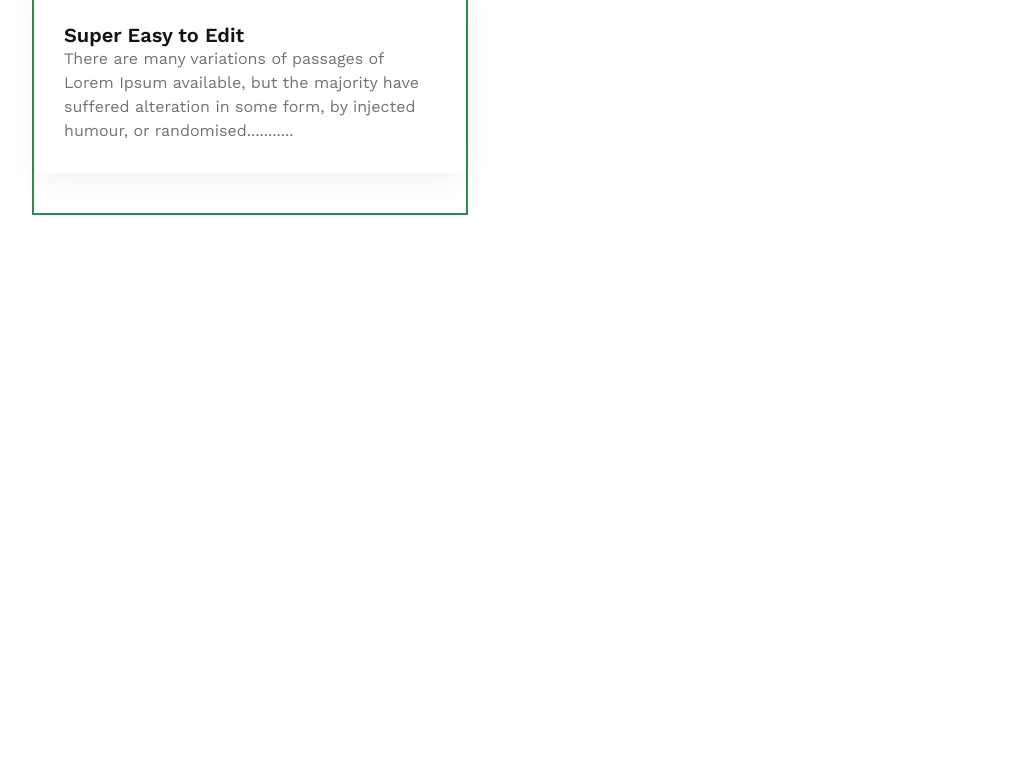
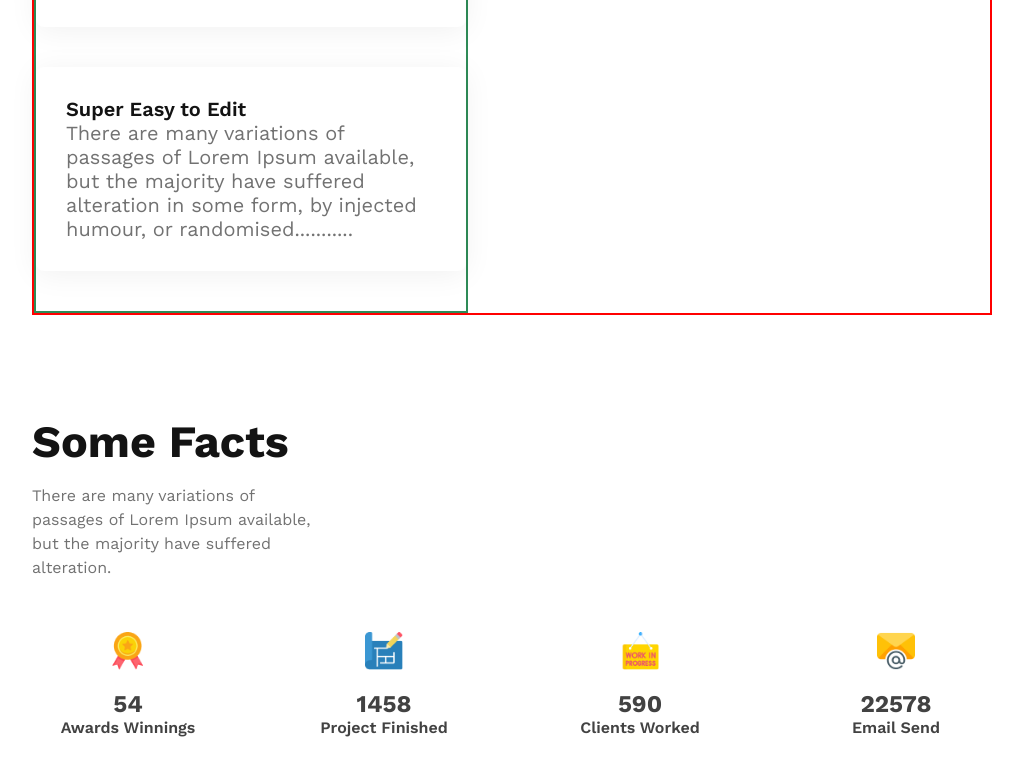
Before and after one commit to EZAZ324/G3-architect-website-main, a plain HTML site: page index.html in a window 1280 px wide. Shown: the part 2474-3250 px from the top of the page, without its empty margins (128-1151 px from the left). Before the commit the page ends 2689 px from the top, so only its background shows below. Drawn offline with nearby package versions, Linux system fonts and the light colour scheme.

Commit message:
fact section added

```diff
--- a/index.html
+++ b/index.html
@@ -64,6 +64,7 @@
 
         <!-- feature section starts -->
         <div class="feature">
+
             <div class="feature_description_container">
 
                 <div class="feature_heading primary_heading">
@@ -118,7 +119,38 @@
             </div>
         </div>
         <!-- feature section ends -->
+
+
         <!-- fact section starts -->
+        <div class="fact">
+            <div class="fact_description_container">
+                <h2 class="primary_heading">Some Facts</h2>
+                <p class="description_text">There are many variations of passages of Lorem Ipsum available, but the majority have suffered alteration.</p>
+            </div>
+
+            <div class="fact_card_container">
+                <div>
+                    <img src="images/icons/ribon.png" alt="">
+                    <h2 class="center_align">54</h2>
+                    <p class="center_align">Awards Winnings</p>
+                </div>
+                <div>
+                    <img src="images/icons/projects.png" alt="">
+                    <h2 class="center_align">1458</h2>
+                    <p class="center_align">Project Finished</p>
+                </div>
+                <div>
+                    <img src="images/icons/customers.png" alt="">
+                    <h2 class="center_align">590</h2>
+                    <p class="center_align">Clients Worked</p>
+                </div>
+                <div>
+                    <img src="images/icons/email.png" alt="">
+                    <h2 class="center_align">22578</h2>
+                    <p class="center_align">Email Send</p>
+                </div>
+            </div>
+        </div>
         <!-- fact section ends -->
         <!-- sponsor section starts -->
         <!-- sponsor section ends -->
--- a/styles/styles.css
+++ b/styles/styles.css
@@ -88,7 +88,7 @@ nav ul li a {
 }
 
 /* Banner styles */
-.banner_description{
+.banner_description {
     max-width: 800px;
     margin: 50px auto;
     display: flex;
@@ -96,10 +96,10 @@ nav ul li a {
     gap: 20px;
 }
 
-.banner_description h1{
-    color:#131313;
-font-size: 4rem;
-font-weight: 700;
+.banner_description h1 {
+    color: #131313;
+    font-size: 4rem;
+    font-weight: 700;
 }
 
 header button {
@@ -108,65 +108,117 @@ header button {
 }
 
 /* team container styles */
-.team_container{
+.team_container {
     padding: 0 15%;
     display: flex;
     justify-content: space-around;
     align-items: center;
     margin: 50px;
 }
-.team_container div{
+
+.team_container div {
     width: 47%;
 }
-.team_container_image{
+
+.team_container_image {
     display: grid;
     grid-template-columns: auto auto;
     gap: 10px;
 }
 
-.team_container_description p{
+.team_container_description p {
     margin: 20px 0;
 }
 
 
 /* feature styles */
-.feature{
+.feature {
     margin-top: 50px;
-    padding: 0 12.5%;
+    border: 2px solid red;
+    margin: 0 12.5%;
     display: flex;
     align-items: center;
     justify-content: space-between;
 }
 
-.feature > div{
+.feature>div {
     width: 45%;
     height: 100%;
 }
 
-.feature_heading{
+.feature_description_container {
+    border: 2px solid seagreen;
+}
+
+.feature_heading {
     width: 75%;
 }
 
-.feature_description{
+.feature_description {
     margin: 20px 0 40px 0;
 }
 
-.feature_card_container div{
+.feature_card_container div {
     margin-bottom: 40px;
     padding: 30px;
     border-radius: 8px;
-background: #FFF;
-box-shadow: 0px 4px 30px 0px rgba(0, 0, 0, 0.06);
+    background: #FFF;
+    box-shadow: 0px 4px 30px 0px rgba(0, 0, 0, 0.06);
 }
-.feature_container_image{
+
+.feature_container_image {
     border: 2px solid black;
 }
-.feature_container_image img{
+
+.feature_container_image img {
     height: 100%;
+    width: 100%;
 }
-.feature_description_container{
-    border: 2px solid seagreen;
+
+
+
+/* Fact section styles */
+.fact {
+    margin: 100px 12.5%;
 }
+
+.fact_description_container {
+    width: 30%;
+}
+
+.fact_description_container p{
+    margin-top: 1rem;
+    margin-bottom: 2rem;
+}
+
+.fact_card_container {
+    color: #424242;
+    font-weight: 600;
+    display: flex;
+    justify-content: space-between;
+}
+
+.fact_card_container>div {
+    flex-basis: 20%;
+}
+
+.fact_card_container div img {
+    height: 30%;
+    width: 20%;
+    display: block;
+    margin: 20px auto;
+}
+
+
+.feature_card_container h2{
+    font-size: 2.8rem;
+}
+.feature_card_container p{
+    font-size: 1.25rem;
+}
+
+
+
 
 
 /* For tablet devices */
@@ -174,20 +226,35 @@ box-shadow: 0px 4px 30px 0px rgba(0, 0, 0, 0.06);
     /* main styles */
 
     /* team styles */
-    .team_container{
+    .team_container {
         flex-direction: column-reverse;
         margin: 50px 0;
         padding: 0 25%;
         gap: 50px;
     }
-    .team_container div{
+
+    .team_container div {
         width: 100%;
     }
-    .team_container_description{
+
+    .team_container_description {
+        text-align: center;
+    }
+
+    /* Fcat container styles */
+    .fact_description_container {
+        width: 100%;
         text-align: center;
     }
 
 }
+
+
+
+
+
+
+
 
 /* For mobile devices */
 @media screen and (max-width: 576px) {
@@ -195,22 +262,26 @@ box-shadow: 0px 4px 30px 0px rgba(0, 0, 0, 0.06);
     /* header styles */
 
 
-    header{
+    header {
         padding: 30px 10%;
     }
+
     /* nav styles */
-    nav{
+    nav {
         flex-direction: column;
         gap: 10px;
     }
-    nav h2{
+
+    nav h2 {
         text-align: center;
     }
-    nav ul{
+
+    nav ul {
         display: flex;
         justify-content: space-between;
     }
-    nav ul li{
+
+    nav ul li {
         margin: 0;
     }
 
@@ -219,20 +290,35 @@ box-shadow: 0px 4px 30px 0px rgba(0, 0, 0, 0.06);
     /* main styles */
 
     /* team container styles */
-    .team_container{
+    .team_container {
         padding: 0 10%;
         flex-direction: column-reverse;
         gap: 30px;
     }
-    .team_container div{
+
+    .team_container div {
         width: 100%;
         text-align: center;
     }
-    .team_container_image{
+
+    .team_container_image {
         grid-template-columns: auto;
     }
+
     /* .team_container_image img:nth-child(3){
         display: hidden;
         border: 5px solid black;
     } */
+
+    /* fact container styles */
+    .fact_description_container {
+        width: 100%;
+        text-align: center;
+    }
+
+    .fact_card_container{
+        display: grid;
+        grid-template-columns: auto auto;
+        gap: 10px;
+    }
 }
```
